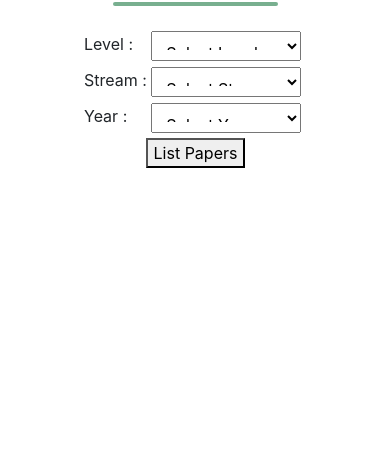
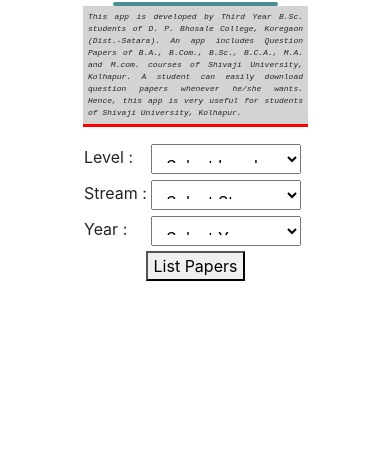
Before and after one commit to aniketsjagtap/DPSUKQP, a website: page www/index.html in a window 390 px wide. Shown: the part 372-844 px from the top of the page. Drawn offline with nearby package versions, Linux system fonts and the light colour scheme; some packages are replaced by stand-ins of ours.

Commit message:
Updated App

```diff
--- a/config.xml
+++ b/config.xml
@@ -1,5 +1,5 @@
 <?xml version='1.0' encoding='utf-8'?>
-<widget id="com.example.dpsuk" version="1.0.0" xmlns="http://www.w3.org/ns/widgets" xmlns:cdv="http://cordova.apache.org/ns/1.0">
+<widget id="com.jagtechno.dpsuk" version="1.0.0" xmlns="http://www.w3.org/ns/widgets" xmlns:cdv="http://cordova.apache.org/ns/1.0">
     <name>DPSUK</name>
     <description>
         A sample Apache Cordova application that responds to the deviceready event.
--- a/package.json
+++ b/package.json
@@ -1,5 +1,5 @@
 {
-    "name": "com.example.dpsuk",
+    "name": "com.jagtechno.dpsuk",
     "displayName": "DPSUK",
     "version": "1.0.0",
     "description": "A sample Apache Cordova application that responds to the deviceready event.",
--- a/www/css/index.css
+++ b/www/css/index.css
@@ -96,7 +96,7 @@
 }
 
 .event.received {
-    background-color:#4B946A;
+    background-color:#09696b;
     display:none;
 }
 
@@ -142,4 +142,15 @@
     font-size: 16px;
     margin: 4px 2px;
     cursor: pointer;
+	display:block;
 }
+
+#AboutUs{
+	text-align: justify;
+    font-family: Courier New, Helvetica, sans-serif;
+	font-style: oblique;
+	font-size: 8px;
+	padding:5px;
+	border-bottom: 3px solid red;
+    background-color: lightgrey;
+}
--- a/www/index.html
+++ b/www/index.html
@@ -49,7 +49,10 @@
 				<div id="deviceready" class="blink">
 					<p class="event listening"></p>
 					<p class="event received"></p>
-				</div><br>
+				</div>
+				<p id="AboutUs">
+				This app is developed by Third Year B.Sc. students of D. P. Bhosale College, Koregaon (Dist.-Satara). An app includes Question Papers of B.A., B.Com., B.Sc., B.C.A., M.A. and M.com. courses of Shivaji University, Kolhapur. A student can easily download question papers whenever he/she wants. Hence, this app is very useful for students of Shivaji University, Kolhapur.
+				</p>
 				<!--<button id = "uploadFile">UPLOAD</button>-->
 				<table style="width:100%" >
 					<tr>
@@ -97,6 +100,7 @@
 				<div>
 					<button id = "validate">List Papers</button>
 				</div>
+				<br>
 			</div>
 
         </div>
--- a/www/js/index.js
+++ b/www/js/index.js
@@ -43,12 +43,30 @@
         //alert('Received Event: ' + id);
 
 		//document.getElementById("uploadFile").addEventListener("click", uploadFile);
+		document.addEventListener("backbutton", onBackKeyDown, false);
 		document.getElementById("validate").addEventListener("click", validate);
 		document.getElementById("fetchList").addEventListener("click", fetchList);
-	//	document.getElementById("downloadFile").addEventListener("click", downloadFile);
-		document.addEventListener("backbutton", onBackKeyDown, false);
+
     }
 };
+
+function onBackKeyDown(e) {
+	e.preventDefault();
+	// Beep once!
+	navigator.notification.beep(1);
+	navigator.notification.confirm("Are you sure you want to exit ?", onConfirm, "Confirmation", "Yes,No");
+	// Prompt the user with the choice
+}
+
+function onConfirm(button) {
+	if(button==2||button=="2"){//If User selected No, then we just do nothing
+		return;
+	}else{
+
+		navigator.app.exitApp();// Otherwise we quit the app.
+	}
+}
+
 function validate(){
 	var levelSelect = document.getElementById("level");
 	var level = levelSelect.options[levelSelect.selectedIndex].value;
@@ -238,21 +256,5 @@
    }
 
 }*/
-	function onBackKeyDown(e) {
-		e.preventDefault();
-		// Beep once!
-		navigator.notification.beep(1);
-		navigator.notification.confirm("Are you sure you want to exit ?", onConfirm, "Confirmation", "Yes,No");
-		// Prompt the user with the choice
-	}
-
-	function onConfirm(button) {
-		if(button==2||button=="2"){//If User selected No, then we just do nothing
-			return;
-		}else{
-
-			navigator.app.exitApp();// Otherwise we quit the app.
-		}
-	}
 
 app.initialize();
```
Also changed, not shown: www/img/logo.png, 1 other file.
